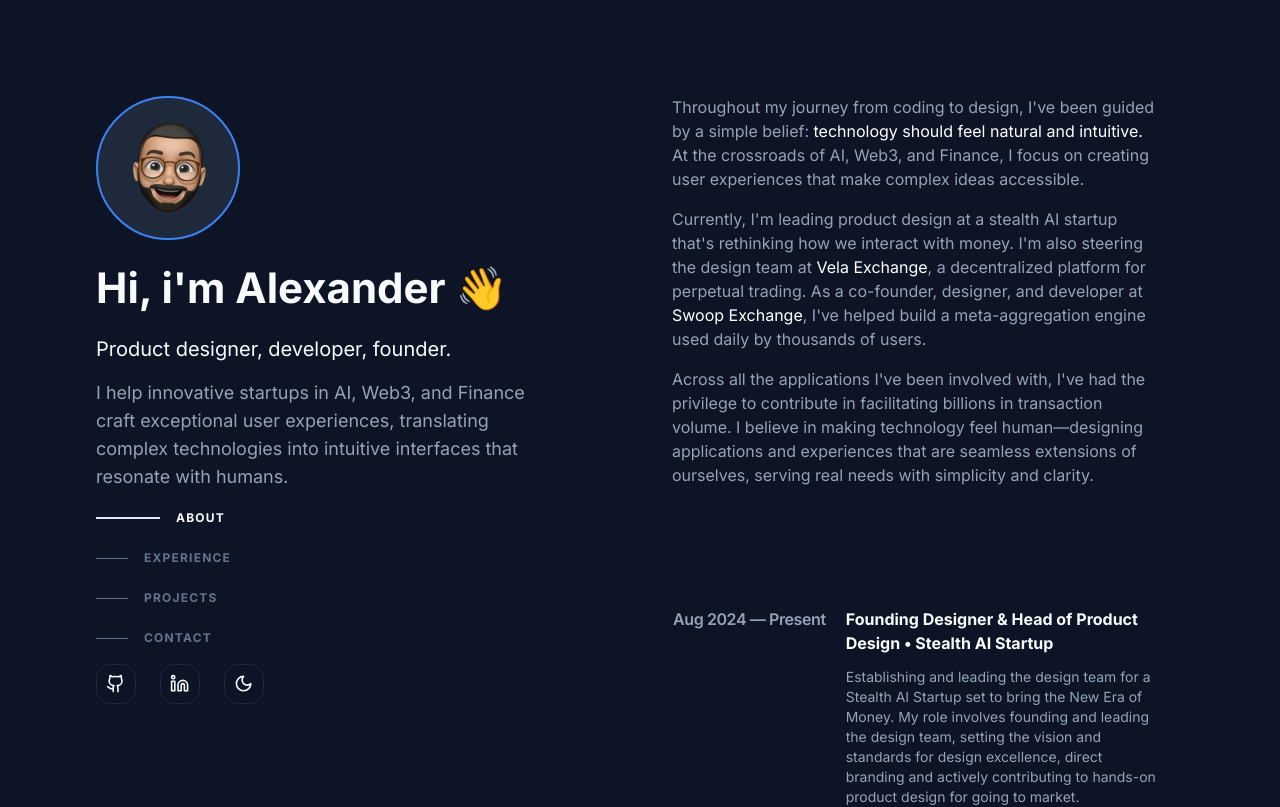
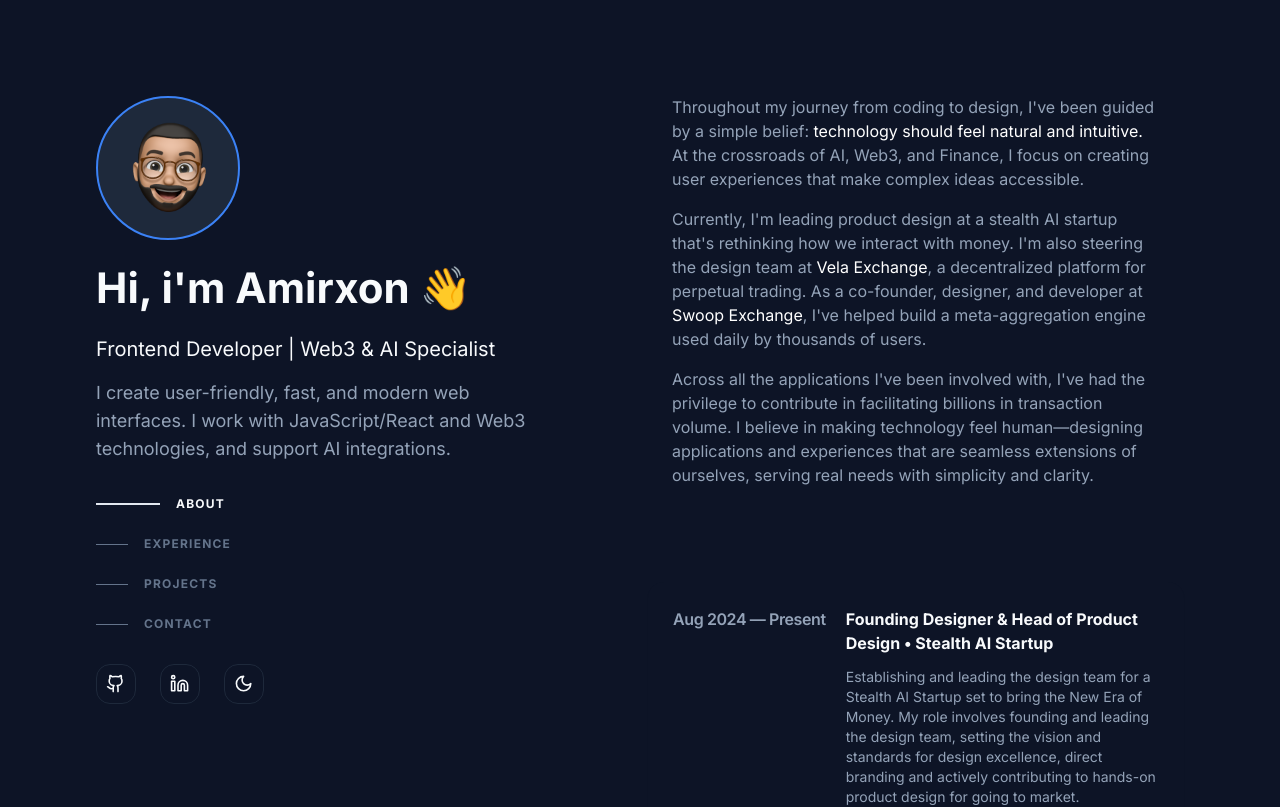
Before and after one commit to kidirbayevamirxon/my-partfolio, a Next.js app: page / in a window 1280 px wide. Shown: the top 807 px of the page. Built offline with nearby package versions, Linux system fonts and the light colour scheme.

Commit message:
add my portfolio

```diff
--- a/components/Nav.tsx
+++ b/components/Nav.tsx
@@ -54,15 +54,15 @@ export default function Nav() {
           </Avatar>
         </div>
         <h1 className="text-[42px] font-bold lg:text-start">
-          Hi, i&#39;m Alexander 👋
+          Hi, i&#39;m Amirxon 👋
         </h1>
         <h2 className="text-xl lg:text-start">
-          Product designer, developer, founder.
+          Frontend Developer | Web3 & AI Specialist
         </h2>
         <p className="text-lg lg:text-start text-muted-foreground">
-          I help innovative startups in AI, Web3, and Finance craft exceptional
-          user experiences, translating complex technologies into intuitive
-          interfaces that resonate with humans.
+          I create user-friendly, fast, and modern web interfaces. I work with
+          JavaScript/React and Web3 technologies, and support AI
+          integrations.
         </p>
       </div>
       <nav className="lg:flex hidden">
```
